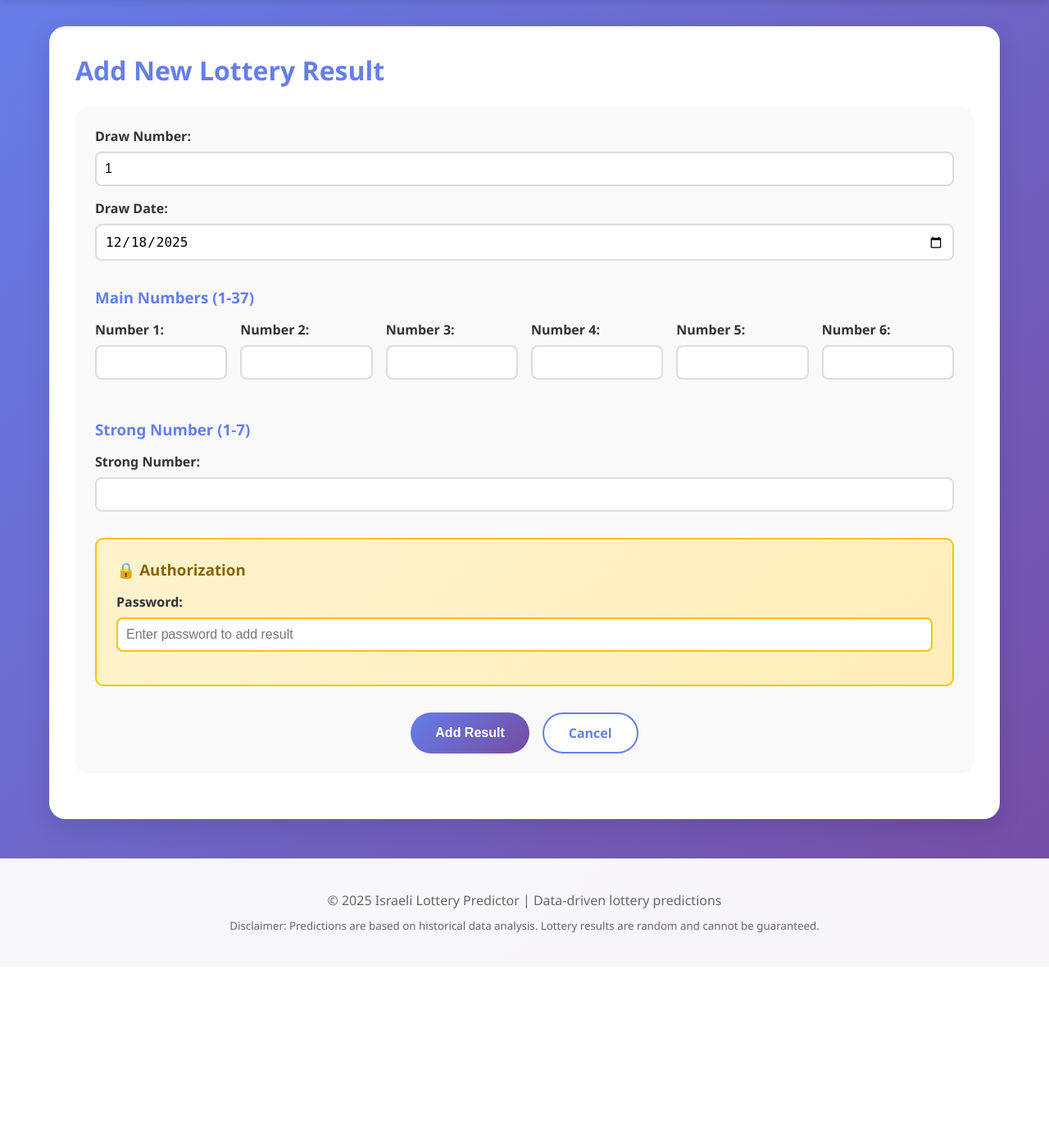
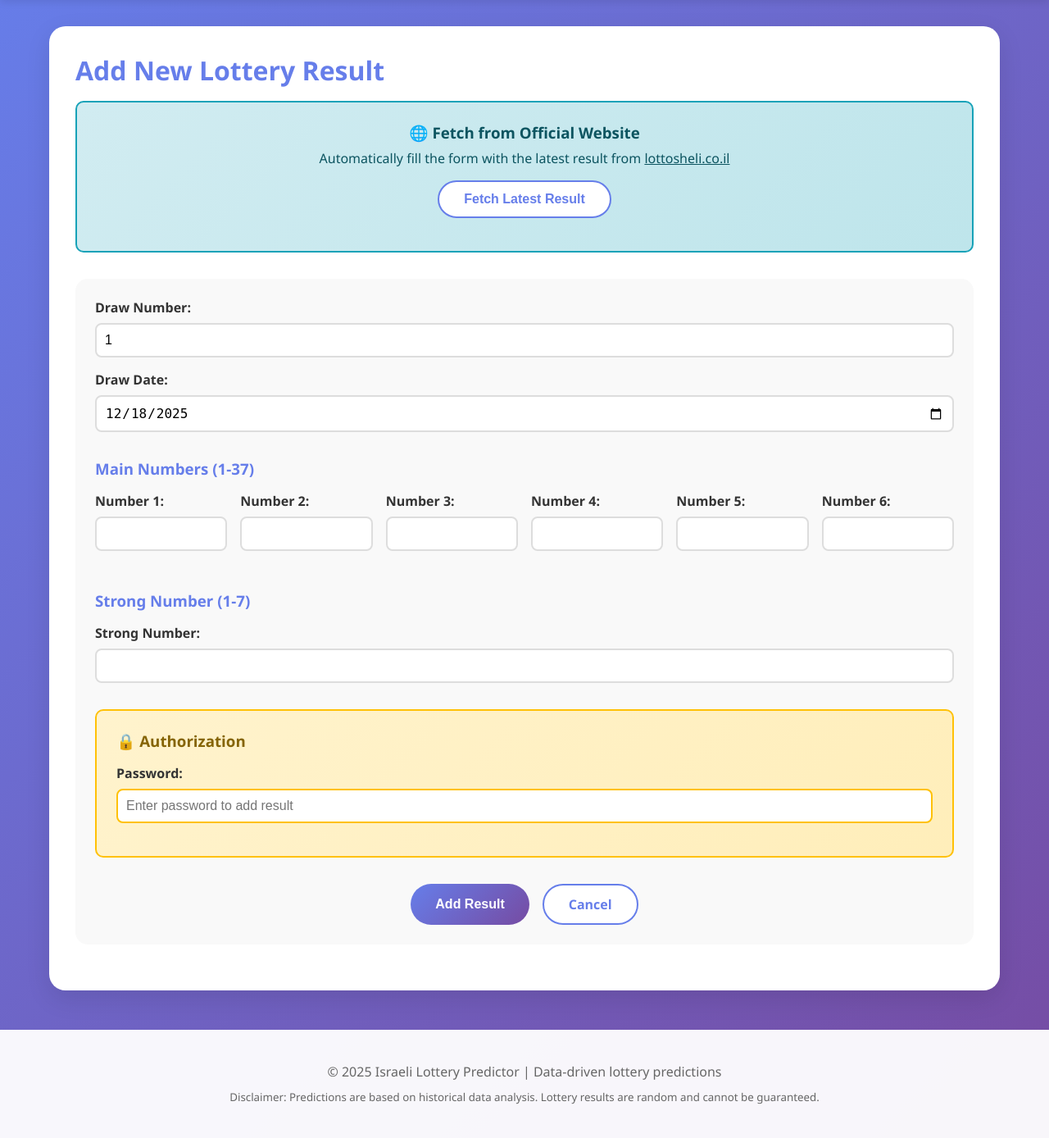
Before and after one commit to RosnerTal/lotto, a Flask app: page /add_result in a window 1280 px wide. Shown: the part 65-1453 px from the top of the page at 82% size. Before the commit the page ends 1203 px from the top, so only its background shows below. Run offline with Flask 3, Linux system fonts and the light colour scheme; data that the repository does not hold is empty.

Commit message:
Add auto-fetch feature from lottosheli.co.il

```diff
--- a/app.py
+++ b/app.py
@@ -11,6 +11,8 @@ else:
     # Running locally - use SQLite
     from database import LotteryDatabase
     from predictor import LotteryPredictor
+
+from lotto_scraper import fetch_latest_result
 
 app = Flask(__name__)
 
@@ -210,5 +212,15 @@ def api_statistics():
     return jsonify(stats_json)
 
 
+@app.route('/api/fetch_latest')
+def api_fetch_latest():
+    """API endpoint to fetch latest result from lottosheli.co.il"""
+    result = fetch_latest_result()
+    if result:
+        return jsonify({"success": True, "data": result})
+    else:
+        return jsonify({"success": False, "error": "Failed to fetch latest result"}), 500
+
+
 if __name__ == '__main__':
     app.run(debug=True, host='0.0.0.0', port=5000)
--- a/requirements.txt
+++ b/requirements.txt
@@ -1,3 +1,5 @@
 Flask==3.0.0
 Werkzeug==3.0.1
 mysqlclient==2.2.0
+requests==2.31.0
+beautifulsoup4==4.12.2
--- a/static/style.css
+++ b/static/style.css
@@ -625,6 +625,36 @@ tbody tr:hover {
     box-shadow: 0 0 5px rgba(255, 193, 7, 0.5);
 }
 
+/* Fetch Section */
+.fetch-section {
+    background: linear-gradient(135deg, #d1ecf1 0%, #bee5eb 100%);
+    border-radius: 10px;
+    padding: 1.5rem;
+    border: 2px solid #17a2b8;
+    margin-bottom: 2rem;
+    text-align: center;
+}
+
+.fetch-section h3 {
+    color: #0c5460;
+    margin-bottom: 0.5rem;
+}
+
+.fetch-section p {
+    color: #0c5460;
+    margin-bottom: 1rem;
+}
+
+.fetch-section a {
+    color: #0c5460;
+    text-decoration: underline;
+}
+
+#fetch-status {
+    margin-top: 1rem;
+    font-weight: 600;
+}
+
 /* Footer */
 footer {
     background: rgba(255, 255, 255, 0.95);
--- a/templates/add_result.html
+++ b/templates/add_result.html
@@ -18,7 +18,14 @@
     </div>
     {% endif %}
 
-    <form method="POST" class="add-result-form">
+    <div class="fetch-section">
+        <h3>🌐 Fetch from Official Website</h3>
+        <p>Automatically fill the form with the latest result from <a href="https://lottosheli.co.il/results/lotto" target="_blank">lottosheli.co.il</a></p>
+        <button type="button" class="btn btn-secondary" onclick="fetchLatestResult()">Fetch Latest Result</button>
+        <div id="fetch-status"></div>
+    </div>
+
+    <form method="POST" class="add-result-form" id="addResultForm">
         <div class="form-group">
             <label for="draw_number">Draw Number:</label>
             <input type="number" id="draw_number" name="draw_number"
@@ -94,5 +101,42 @@
 <script>
     // Set today's date as default
     document.getElementById('draw_date').valueAsDate = new Date();
+
+    // Fetch latest result from official website
+    function fetchLatestResult() {
+        const statusDiv = document.getElementById('fetch-status');
+        statusDiv.innerHTML = '<p style="color: #667eea;">⏳ Fetching latest result...</p>';
+
+        fetch('/api/fetch_latest')
+            .then(response => response.json())
+            .then(data => {
+                if (data.success) {
+                    const result = data.data;
+
+                    // Fill the form
+                    document.getElementById('draw_number').value = result.draw_number;
+
+                    // Parse and set date (DD/MM/YYYY to YYYY-MM-DD)
+                    const dateParts = result.date.split('/');
+                    const dateFormatted = `${dateParts[2]}-${dateParts[1]}-${dateParts[0]}`;
+                    document.getElementById('draw_date').value = dateFormatted;
+
+                    // Fill numbers
+                    result.numbers.forEach((num, index) => {
+                        document.getElementById(`number${index + 1}`).value = num;
+                    });
+
+                    document.getElementById('strong_number').value = result.strong_number;
+
+                    statusDiv.innerHTML = `<p style="color: #28a745;">✓ Successfully fetched Draw #${result.draw_number} (${result.date})</p>`;
+                } else {
+                    statusDiv.innerHTML = '<p style="color: #dc3545;">✗ Failed to fetch result. Please enter manually.</p>';
+                }
+            })
+            .catch(error => {
+                console.error('Error:', error);
+                statusDiv.innerHTML = '<p style="color: #dc3545;">✗ Error fetching result. Please enter manually.</p>';
+            });
+    }
 </script>
 {% endblock %}
```
Also changed, not shown: lotto_scraper.py (added, +112 -0 lines).
